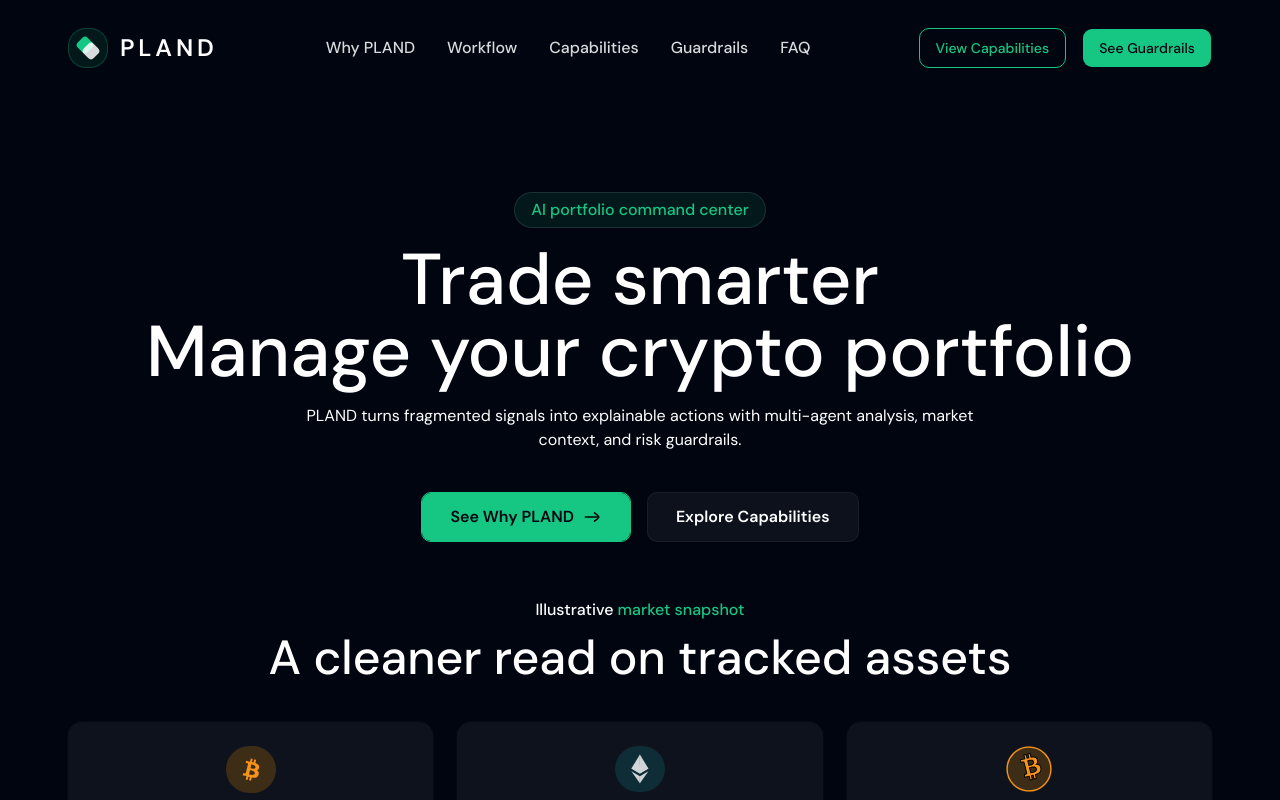
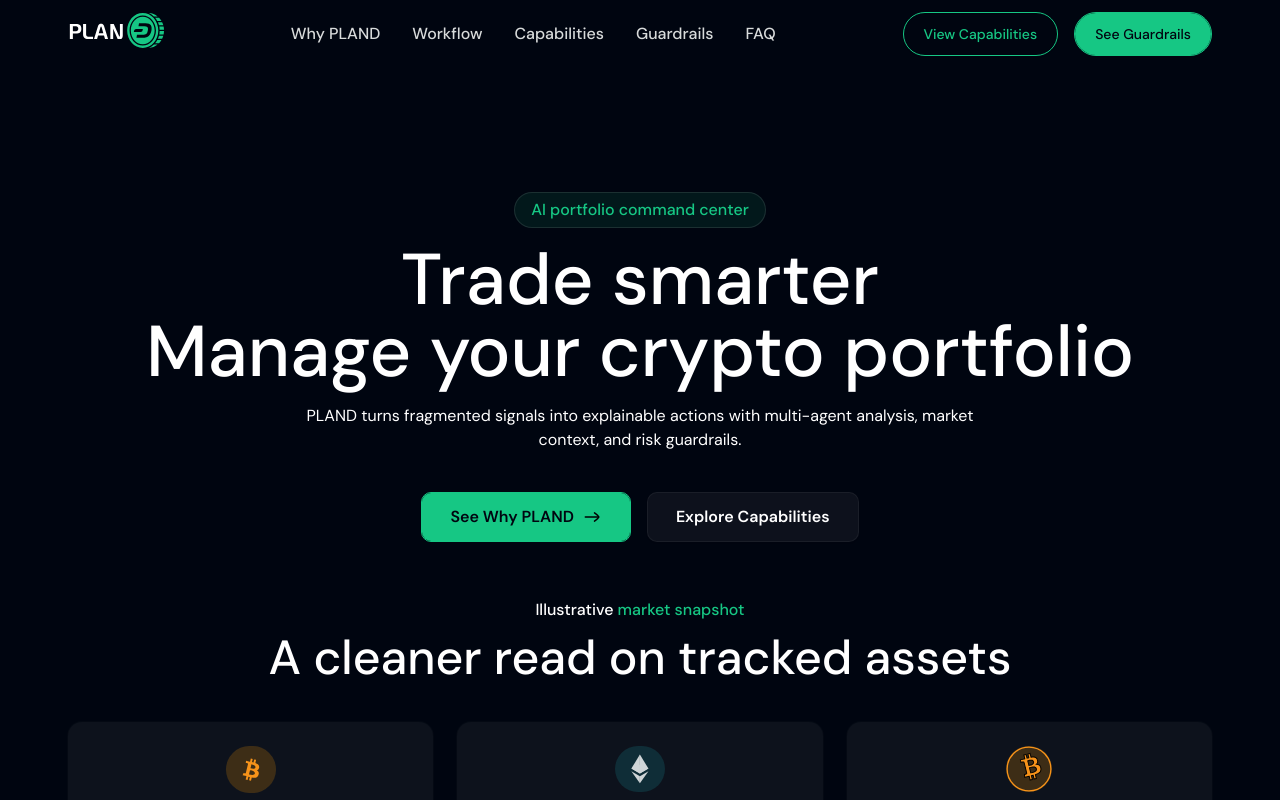
Before and after one commit to Nhan76/Pland, a Next.js app in the folder package/: page / in a window 1280 px wide. Shown: the top 800 px of the page. Built offline with nearby package versions, Linux system fonts and the light colour scheme.

Commit message:
fix: change logo for web

```diff
--- a/package/src/components/Layout/Header/index.tsx
+++ b/package/src/components/Layout/Header/index.tsx
@@ -1,53 +1,68 @@
 "use client";
+import Image from "next/image";
 import Link from "next/link";
-import { usePathname } from "next/navigation";
 import { useEffect, useState } from "react";
 import { headerData } from "../Header/Navigation/menuData";
-import Logo from "./Logo";
 import HeaderLink from "../Header/Navigation/HeaderLink";
 import MobileHeaderLink from "../Header/Navigation/MobileHeaderLink";
 import { Sheet, SheetContent, SheetTrigger } from "@/components/ui/sheet";
 import { Button } from "@/components/ui/button";
+import { cn } from "@/lib/utils";
+import { useHeaderBehavior } from "./useHeaderBehavior";
+
+const NavbarLogo = () => {
+  return (
+    <Link href="/" aria-label="Pland home" className="inline-flex items-center">
+      <Image
+        src="/logo.svg"
+        alt="Pland"
+        width={1334}
+        height={486}
+        priority
+        className="h-auto w-20 sm:w-24"
+      />
+    </Link>
+  );
+};
 
 const Header: React.FC = () => {
-  usePathname();
   const [navbarOpen, setNavbarOpen] = useState(false);
-  const [sticky, setSticky] = useState(false);
   const [activeHash, setActiveHash] = useState("");
-
-  const handleScroll = () => {
-    setSticky(window.scrollY >= 80);
-  };
+  const { isScrolled, isVisible } = useHeaderBehavior(navbarOpen);
 
   useEffect(() => {
-    window.addEventListener("scroll", handleScroll);
-
     const handleHashChange = () => {
       setActiveHash(window.location.hash);
     };
 
     window.addEventListener("hashchange", handleHashChange);
-    handleHashChange(); // Set initial hash
+    handleHashChange();
 
     return () => {
-      window.removeEventListener("scroll", handleScroll);
       window.removeEventListener("hashchange", handleHashChange);
     };
   }, []);
 
   return (
-    <>
     <header
-        className={`fixed top-0 z-40 w-full pb-5 transition-all duration-300 ${
-          sticky ? " shadow-lg bg-background pt-5" : "shadow-none pt-7"
-        }`}
+      className={cn(
+        "fixed inset-x-0 top-0 z-40 transition-transform duration-300 ease-out",
+        isVisible ? "translate-y-0" : "-translate-y-full"
+      )}
     >
-        <div className="lg:py-0 py-2">
-          <div className="container px-4 flex items-center justify-between">
+      <div className="container px-4 pt-4 sm:pt-5">
+        <div
+          className={cn(
+            "flex items-center justify-between gap-4 transition-all duration-300 ease-out",
+            isScrolled
+              ? "rounded-full border border-white/20 bg-white/8 px-4 py-3 shadow-[0_18px_50px_rgba(0,0,0,0.18)] backdrop-blur-2xl supports-backdrop-filter:bg-white/10"
+              : "px-0 py-3"
+          )}
+        >
           <div onClick={() => setActiveHash("")} className="cursor-pointer">
-              <Logo />
+            <NavbarLogo />
           </div>
-            <nav className="hidden lg:flex grow items-center gap-8 justify-center">
+          <nav className="hidden grow items-center justify-center gap-8 lg:flex">
             {headerData.map((item, index) => (
               <HeaderLink
                 key={index}
@@ -57,19 +72,19 @@ const Header: React.FC = () => {
               />
             ))}
           </nav>
-            <div className="lg:flex hidden gap-4 h-10">
+          <div className="hidden h-11 gap-4 lg:flex">
             <Button
               size="lg"
               variant="outline"
               render={<Link href="/#portfolio" />}
-                className="bg-transparent border border-primary! text-primary px-4 py-2 rounded-lg hover:bg-primary! hover:text-primary-foreground h-full transition-all duration-300"
+              className="h-full rounded-full border border-primary! bg-transparent px-5 py-2 text-primary transition-all duration-300 hover:bg-primary! hover:text-primary-foreground"
             >
               View Capabilities
             </Button>
             <Button
               size="lg"
               render={<Link href="/#upgrade" />}
-                className="bg-primary text-primary-foreground px-4 py-2 rounded-lg hover:bg-transparent hover:text-primary h-full transition-all duration-300 font-medium hover:border hover:border-primary"
+              className="h-full rounded-full border border-primary bg-primary px-5 py-2 font-medium text-primary-foreground transition-all duration-300 hover:bg-transparent hover:text-primary"
             >
               See Guardrails
             </Button>
@@ -79,25 +94,25 @@ const Header: React.FC = () => {
             <SheetTrigger
               render={
                 <button
-                    className="block lg:hidden p-2 rounded-lg"
+                  className={cn(
+                    "block rounded-full p-2 lg:hidden",
+                    isScrolled && "bg-white/10"
+                  )}
                   aria-label="Toggle mobile menu"
                 />
               }
             >
-                <span className="block w-6 h-0.5 bg-white"></span>
-                <span className="block w-6 h-0.5 bg-white mt-1.5"></span>
-                <span className="block w-6 h-0.5 bg-white mt-1.5"></span>
+              <span className="block h-0.5 w-6 bg-white"></span>
+              <span className="mt-1.5 block h-0.5 w-6 bg-white"></span>
+              <span className="mt-1.5 block h-0.5 w-6 bg-white"></span>
             </SheetTrigger>
             <SheetContent
               side="right"
-                className="w-full max-w-xs bg-background border-l border-border p-0"
+              className="w-full max-w-xs border-l border-border bg-background p-0"
             >
               <div className="flex items-center justify-between p-4">
-                  <div
-                    onClick={() => setActiveHash("")}
-                    className="cursor-pointer"
-                  >
-                    <Logo />
+                <div onClick={() => setActiveHash("")} className="cursor-pointer">
+                  <NavbarLogo />
                 </div>
               </div>
               <nav className="flex flex-col items-start p-4">
@@ -110,13 +125,13 @@ const Header: React.FC = () => {
                     onClick={() => setNavbarOpen(false)}
                   />
                 ))}
-                  <div className="mt-4 flex flex-col gap-4 w-full">
+                <div className="mt-4 flex w-full flex-col gap-4">
                   <Button
                     variant="outline"
                     size="lg"
                     render={<Link href="/#portfolio" />}
                     onClick={() => setNavbarOpen(false)}
-                      className="w-full bg-transparent border border-primary! text-primary rounded-lg hover:bg-primary! hover:text-primary-foreground"
+                    className="w-full rounded-full border border-primary! bg-transparent text-primary hover:bg-primary! hover:text-primary-foreground"
                   >
                     View Capabilities
                   </Button>
@@ -125,7 +140,7 @@ const Header: React.FC = () => {
                     size="lg"
                     render={<Link href="/#upgrade" />}
                     onClick={() => setNavbarOpen(false)}
-                      className="w-full bg-primary text-primary-foreground rounded-lg hover:bg-transparent hover:text-primary border border-primary font-medium"
+                    className="w-full rounded-full border border-primary bg-primary font-medium text-primary-foreground hover:bg-transparent hover:text-primary"
                   >
                     See Guardrails
                   </Button>
@@ -136,7 +151,6 @@ const Header: React.FC = () => {
         </div>
       </div>
     </header>
-    </>
   );
 };
 
--- /dev/null
+++ b/package/src/components/Layout/Header/useHeaderBehavior.ts
@@ -0,0 +1,48 @@
+"use client";
+
+import { useEffect, useEffectEvent, useRef, useState } from "react";
+
+const GLASS_OFFSET = 24;
+const VISIBILITY_OFFSET = 80;
+const DIRECTION_DELTA = 4;
+
+export const useHeaderBehavior = (menuOpen: boolean) => {
+  const [isScrolled, setIsScrolled] = useState(false);
+  const [isVisible, setIsVisible] = useState(true);
+  const lastScrollY = useRef(0);
+
+  const syncHeaderState = useEffectEvent(() => {
+    const currentScrollY = window.scrollY;
+    const scrollingDown = currentScrollY > lastScrollY.current;
+    const scrollDelta = Math.abs(currentScrollY - lastScrollY.current);
+
+    setIsScrolled(currentScrollY > GLASS_OFFSET);
+
+    if (menuOpen || currentScrollY <= VISIBILITY_OFFSET) {
+      setIsVisible(true);
+    } else if (scrollDelta > DIRECTION_DELTA) {
+      setIsVisible(!scrollingDown);
+    }
+
+    lastScrollY.current = currentScrollY;
+  });
+
+  useEffect(() => {
+    lastScrollY.current = window.scrollY;
+    syncHeaderState();
+
+    window.addEventListener("scroll", syncHeaderState, { passive: true });
+
+    return () => {
+      window.removeEventListener("scroll", syncHeaderState);
+    };
+  }, [syncHeaderState]);
+
+  useEffect(() => {
+    if (menuOpen) {
+      setIsVisible(true);
+    }
+  }, [menuOpen]);
+
+  return { isScrolled, isVisible };
+};
```
Also changed, not shown: package/public/logo.svg (added). Lines whose indentation alone changed are shown as unchanged.
